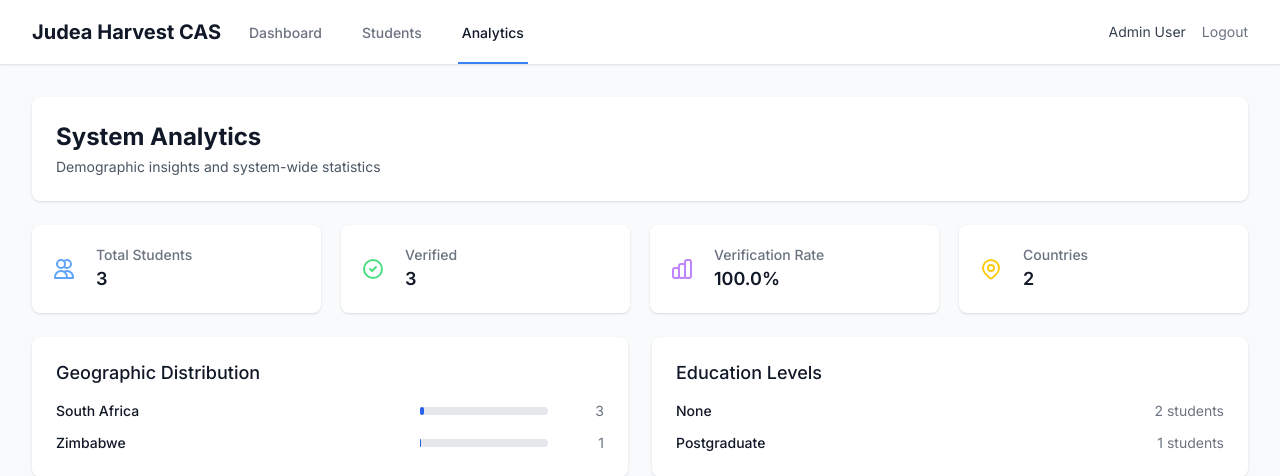
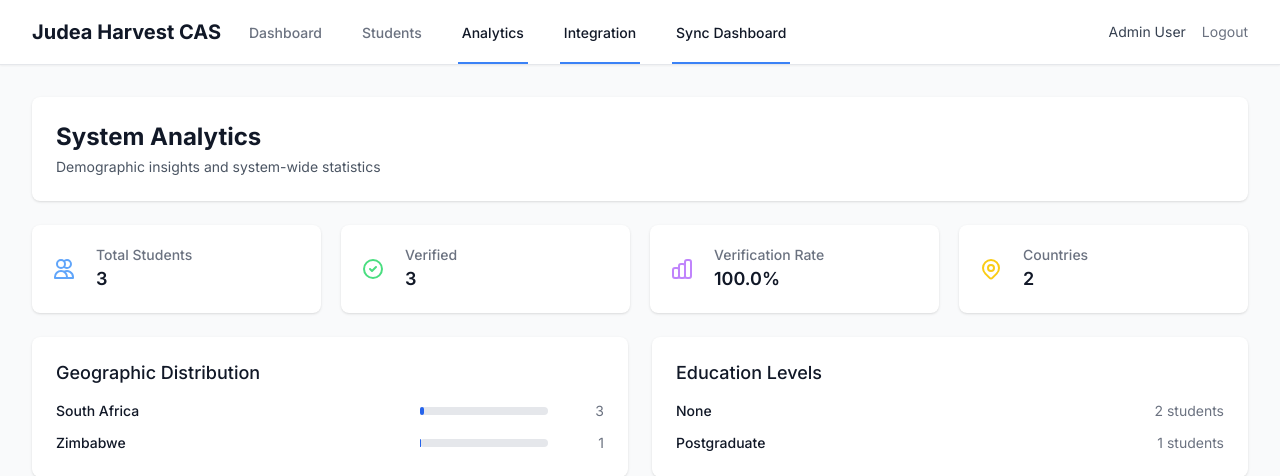
Before and after one commit to KreeckCode/scholr, a Django app: page /analytics/ in a window 1280 px wide. Shown: the top 476 px of the page. Run offline with Django 5.2, Linux system fonts and the light colour scheme; a user stored in the database is signed in; data comes from the database, SQL or seed files in the repository; both versions use the stored data as it was after the commit; some libraries are stand-ins or nearby versions.

Commit message:
normal updates

```diff
--- a/integration/moodle_client.py
+++ b/integration/moodle_client.py
@@ -18,7 +18,7 @@ class MoodleClient:
         Initialize Moodle client
 
         Args:
-            base_url: Moodle base URL (e.g., http://localhost:8888/moodle501)
+            base_url: Moodle base URL
             token: Web service token
             timeout: Request timeout in seconds
         """
--- a/templates/base/base.html
+++ b/templates/base/base.html
@@ -46,6 +46,14 @@
                         <a href="{% url 'accounts:analytics' %}"
                            class="border-b-2 {% if request.resolver_match.url_name == 'analytics' %}border-blue-500 text-gray-900{% else %}border-transparent text-gray-500 hover:border-gray-300 hover:text-gray-700{% endif %} inline-flex items-center px-1 pt-1 text-sm font-medium">
                             Analytics
+                        </a>
+                        <a href="{% url 'integration:dashboard' %}"
+                           class="border-b-2 {% if request.resolver_match.url_name == 'analytics' %}border-blue-500 text-gray-900{% else %}border-transparent text-gray-500 hover:border-gray-300 hover:text-gray-700{% endif %} inline-flex items-center px-1 pt-1 text-sm font-medium">
+                            Integration
+                        </a>
+                        <a href="{% url 'integration:sync_dashboard' %}"
+                           class="border-b-2 {% if request.resolver_match.url_name == 'analytics' %}border-blue-500 text-gray-900{% else %}border-transparent text-gray-500 hover:border-gray-300 hover:text-gray-700{% endif %} inline-flex items-center px-1 pt-1 text-sm font-medium">
+                            Sync Dashboard
                         </a>
                         {% endif %}
                     </div>
```
Also changed, not shown: integration/views.py (+11 -0 lines), judeaharvest/settings.py (+8 -2 lines), .cloudflared/config.yml (added), db.sqlite3.
